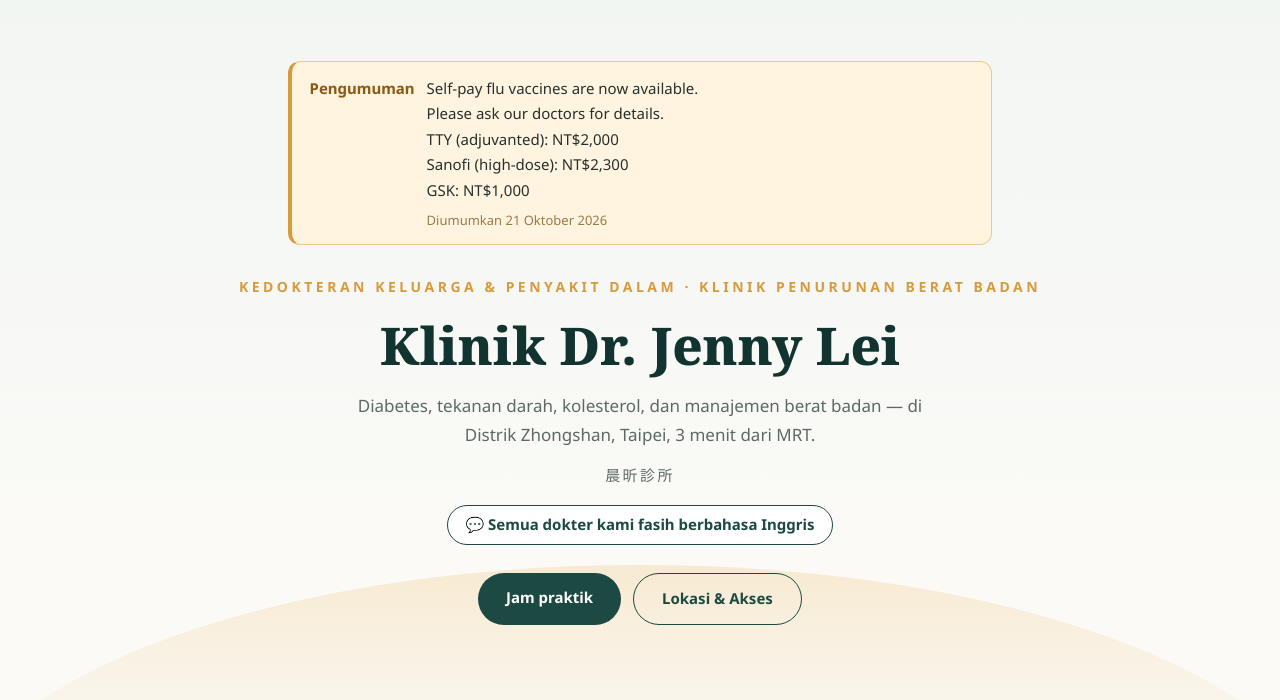
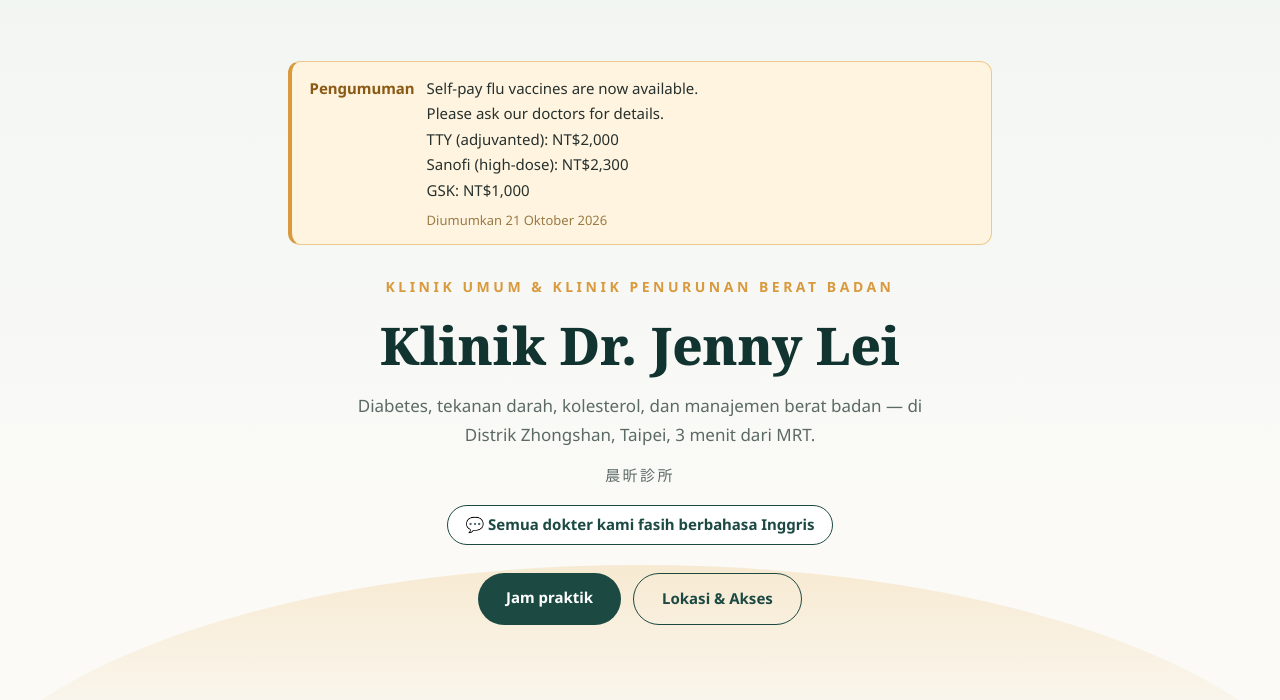
Before and after one commit to joyseeker9453-sketch/PRACTICEMOVING, a website: page id/indexid.html in a window 1280 px wide. Shown: the part 100-800 px from the top of the page. Drawn offline with Linux system fonts and the light colour scheme.

Commit message:
Update indexid.html
shorten name

```diff
--- a/id/indexid.html
+++ b/id/indexid.html
@@ -226,7 +226,7 @@ footer a{color:#e8efe9}
 <div class="hero" id="top">
   <div class="horizon"></div>
   <div class="wrap"><div class="notice" data-notice hidden></div></div>
-  <span class="eyebrow">Kedokteran Keluarga &amp; Penyakit Dalam · Klinik Penurunan Berat Badan</span>
+  <span class="eyebrow">Klinik umum &amp; Klinik Penurunan Berat Badan</span>
   <h1>Klinik Dr. Jenny Lei</h1>
   <p>Diabetes, tekanan darah, kolesterol, dan manajemen berat badan — di Distrik Zhongshan, Taipei, 3 menit dari MRT.</p>
   <div class="zhname zh">晨昕診所</div>
```
